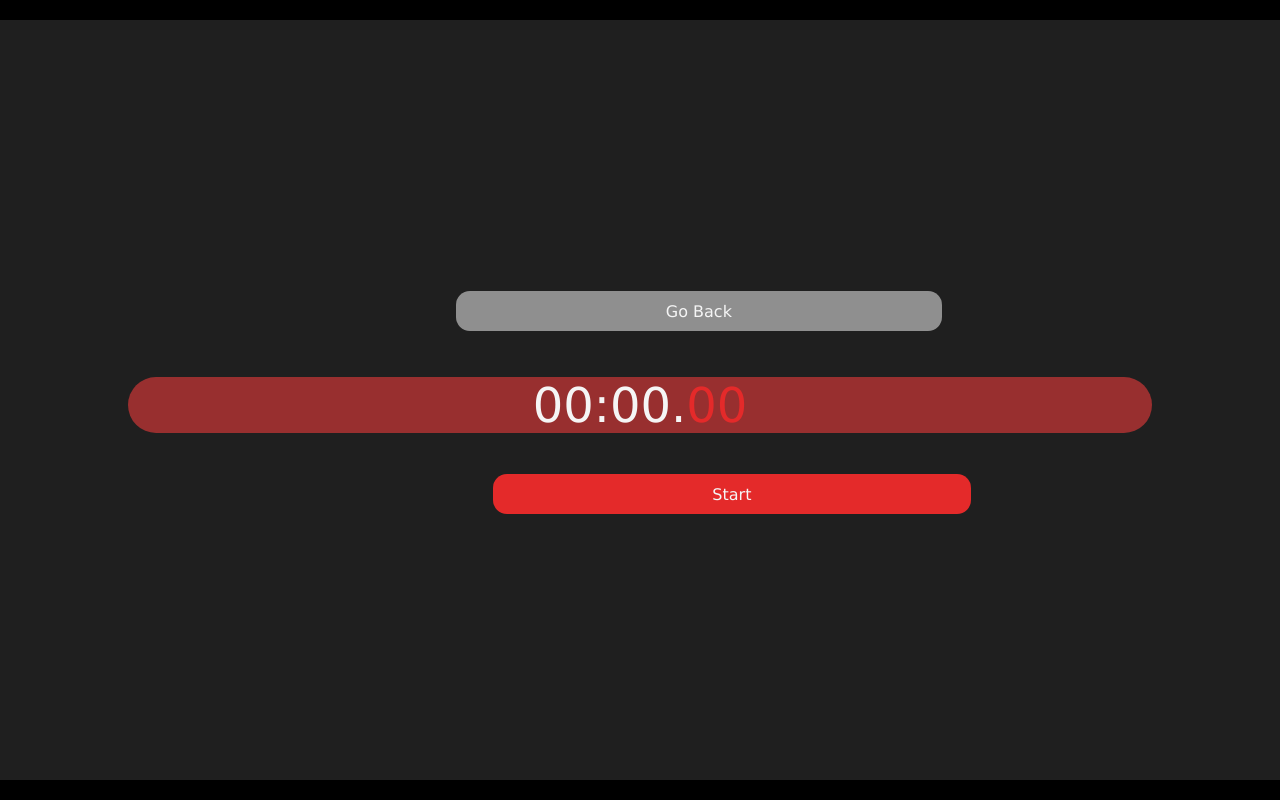
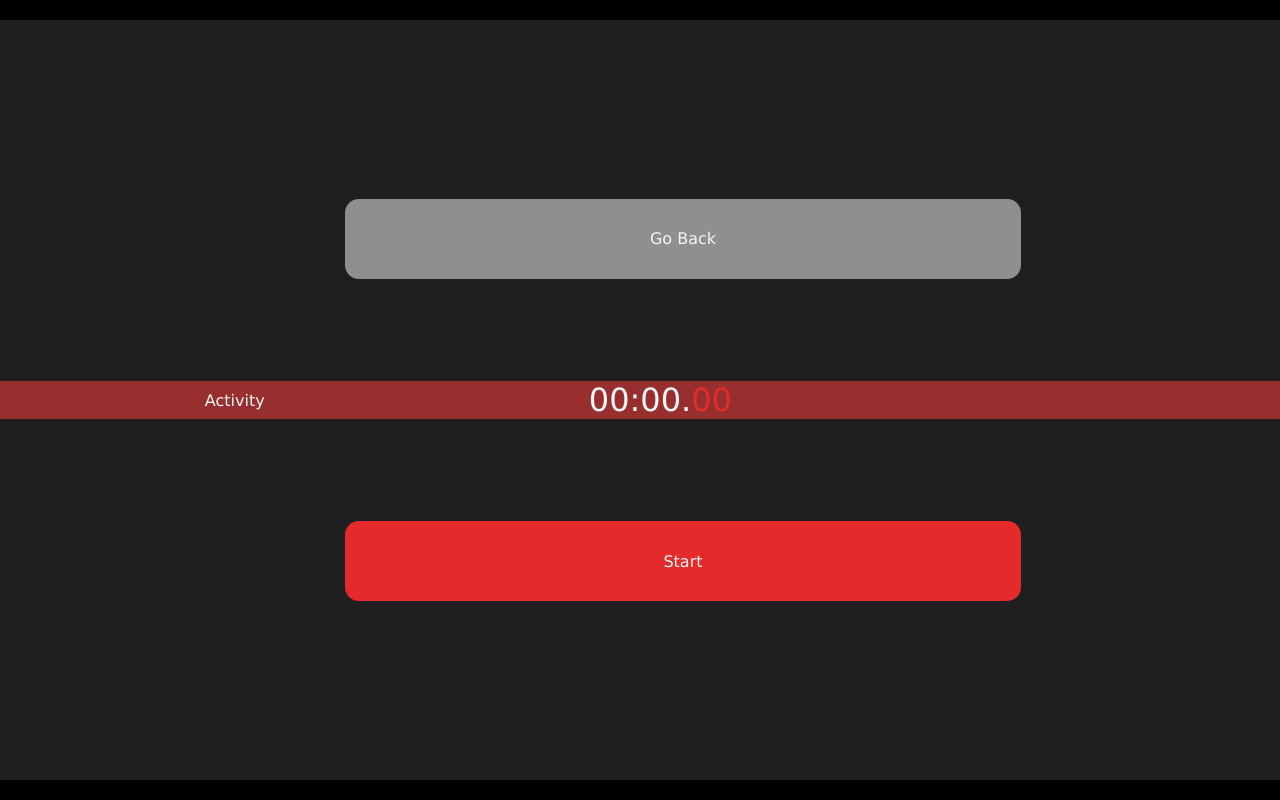
Before and after one commit to nzarg/intervalsapp, a React (Create React App) app: page / in a window 1280 px wide. Both pictures are taken after a click on the element "Stopwatch". Built offline with nearby package versions, Linux system fonts and the light colour scheme.

Commit message:
intervals 1.1

```diff
--- a/public/index.html
+++ b/public/index.html
@@ -3,7 +3,8 @@
   <head>
     <meta charset="utf-8" />
     <link rel="icon" href="%PUBLIC_URL%/favicon.ico" />
-    <meta name="viewport" content="width=device-width, initial-scale=1" />
+    <meta name="viewport" content="user-scalable=no, initial-scale=1, maximum-scale=1, minimum-scale=1, width=device-width, height=device-height, target-densitydpi=device-dpi" />
+
     <meta name="theme-color" content="#000000" />
     <meta
       name="description"
--- a/src/Components/ContolButtons/ControlButtons.css
+++ b/src/Components/ContolButtons/ControlButtons.css
@@ -1,5 +1,5 @@
 .Control-Buttons {
-  padding: 2% 0;
+  padding: 6% 0;
   width: 100%;
   box-sizing: border-box;
   display: flex;
@@ -10,10 +10,16 @@
 .btn-grp {
   align-items: center;
   display: flex;
-  justify-content: space-around;
+  justify-content: space-evenly;
+}
+
+.btn-time {
   width: 30%;
 }
 
+.btn-loops{
+  width: 100%;
+}
 .btn {
   background-color: hsla(0, 0%, 100%, .5);
   font-family: Verdana, Geneva, Tahoma, sans-serif;
@@ -25,26 +31,32 @@
   color: #f5f5f5;
 }
 
-.btn-start {
-  background-color: #e42a2a;
-}
-
 .btn-text {
-  height: 5vh;
+  height: 10vh;
   margin: 0 2%;
   min-width: 35vw;
   padding: 0 5%;
 }
 
 .btn-small {
-  margin: 6%;
-  min-width: 5vw;
   padding: 5% 16% 7% 16%;
 }
 
+.btn-small-loops {
+  padding: 2% 7%;
+  margin: 2% 0;
+}
 .btn-menu {
   margin: 5% 0;
-  min-width: 70vw;
-  padding: 15% 0;
+  min-width: 80vw;
+  min-height: 20vh;
 
 }
+
+.btn-wide {
+  min-width: 48vw;
+}
+
+.red-back{
+  background-color: #e42a2a;
+}
--- a/src/Components/ContolButtons/ControlButtons.jsx
+++ b/src/Components/ContolButtons/ControlButtons.jsx
@@ -4,7 +4,7 @@ import "./ControlButtons.css";
 export default function ControlButtons(props) {
 const StartButton = (
 	<div className="btn-grp">
-		<div className="btn btn-text btn-start"
+		<div className="btn btn-text btn-wide red-back"
 			onClick={props.handleStart}>
 		Start
 		</div>
@@ -16,7 +16,7 @@ const ActiveButtons = (
 			onClick={props.handleReset}>
 			Reset
 		</div>
-		<div className="btn btn-text btn-start"
+		<div className="btn btn-text red-back"
 			onClick={props.handlePauseResume}>
 			{props.isPaused ? "Resume" : "Pause"}
 		</div>
--- a/src/Components/Menu/Menu.css
+++ b/src/Components/Menu/Menu.css
@@ -1,5 +1,5 @@
 .menu {
-  padding: 2% 0;
+  padding: 6% 0;
   width: 100%;
   box-sizing: border-box;
   display: flex;
--- a/src/Components/Menu/Menu.jsx
+++ b/src/Components/Menu/Menu.jsx
@@ -20,7 +20,7 @@ const menuButtons = (
 );
 const goBackButton = (
 	<div className="btn-grp">
-    <div className="btn btn-text"
+    <div className="btn btn-text btn-wide"
       onClick={props.handleGoBack}>
       Go Back
     </div>
--- a/src/Components/StopWatch/StopWatch.css
+++ b/src/Components/StopWatch/StopWatch.css
@@ -11,3 +11,7 @@
 .finish {
 	background-color: rgba(255, 255, 255, .59)
 }
+
+.w-100 {
+	width: 100%;
+}
--- a/src/Components/StopWatch/StopWatch.jsx
+++ b/src/Components/StopWatch/StopWatch.jsx
@@ -131,7 +131,7 @@ function StopWatch() {
 				handleGoBack={handleGoBack}
 				goBack={goBack} />
 			{goBack?(
-				<div>
+				<div className="w-100">
 					<Timers
 						time={time}
 						timersArray={timersArray}
--- a/src/Components/Timer/Timer.css
+++ b/src/Components/Timer/Timer.css
@@ -1,25 +1,29 @@
 .timer{
 	align-items: center;
 	background-color: hsla(0, 100%, 62%, 0.54);
-	border-radius: 3rem;
 	display: flex;
 	height: 12%;
 	justify-content: center;
 	margin : 2% 0;
-	min-width: 80vw;
-	width: auto;
+	width: 100%;
+	font-family: Verdana, Geneva, Tahoma, sans-serif;
+	color: #f5f5f5;
 }
 .clock{
 	display: flex;
-	margin: 0 9%;
+	width: 40%;
 }
 .digits{
-	font-family: Verdana, Geneva, Tahoma, sans-serif;
-	font-size: 3rem;
-	color: #f5f5f5;
+	font-size: 2rem;
+
 }
 
 .mili-sec{
 	color: #e42a2a;
 	padding-right: 5%;
 }
+
+.activity {
+	width: 30%;
+	padding-left: 2%;
+}
--- a/src/Components/Timer/Timer.jsx
+++ b/src/Components/Timer/Timer.jsx
@@ -41,6 +41,7 @@ export default function Timer(props) {
 
 	return (
 		<div  id={"timer-" + props.index} className="timer">
+			<div className="activity">Activity</div>
 			<div className="clock">
 				<span className="digits">
 					{("0" + Math.floor((timer / 60000) % 60)).slice(-2)}:
@@ -53,7 +54,7 @@ export default function Timer(props) {
 				</span>
 			</div>
 				{props.decrease ? (
-					<div className="btn-grp">
+					<div className="btn-grp btn-time">
 						<div className="btn btn-small"
 							onClick={() => props.handleIncreaseTime(props.index)}>
 							+
--- a/src/Components/Timers/Timers.jsx
+++ b/src/Components/Timers/Timers.jsx
@@ -24,24 +24,24 @@ export default function Timers(props) {
         )
       })}
       {props.isInterval? (
-      <div className="btn-grp">
-        <div className="btn btn-small"
+      <div className="btn-grp btn-loops">
+        <div className="btn btn-small-loops"
           onClick={props.handleAddTimer}>
           +
         </div>
-        <div className="btn btn-small"
+        <div className="btn btn-small-loops"
           onClick={props.handleRemoveTimer}>
           -
         </div>
-        <div className="btn btn-small"
+        <div className="btn btn-small-loops"
           onClick={props.handleAddTimer}>
           {props.loops}
         </div>
-        <div className="btn btn-small"
+        <div className="btn btn-small-loops"
           onClick={props.handleAddLoop}>
           +
         </div>
-        <div className="btn btn-small"
+        <div className="btn btn-small-loops"
           onClick={props.handleRemoveLoop}>
           -
         </div>
```
